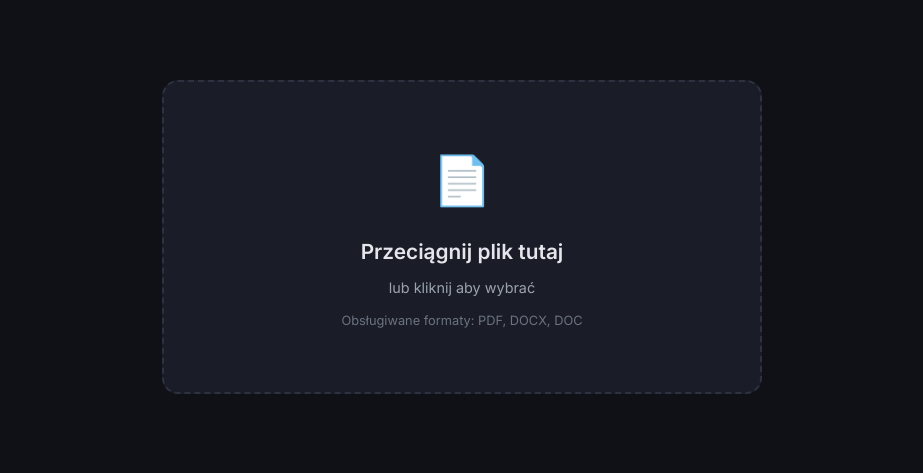
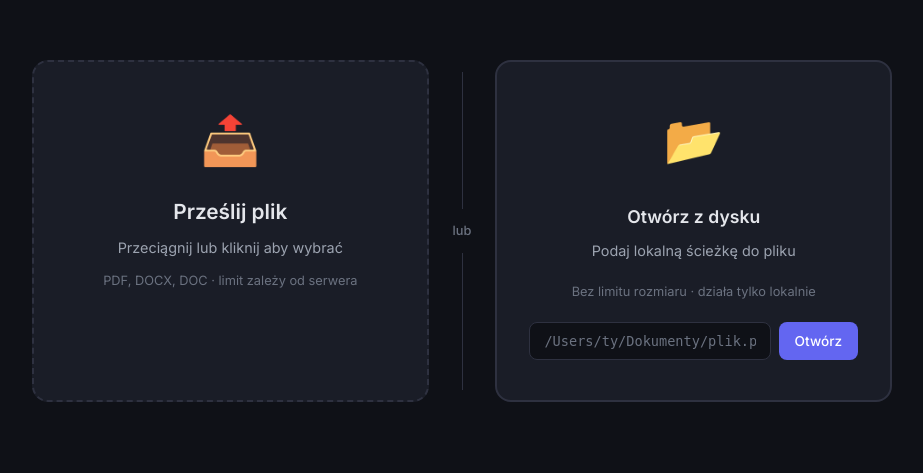
Before and after one commit to RdestPolny/Redaktor, a Flask app: page / in a window 1280 px wide. Shown: the part 65-538 px from the top of the page, without its empty margins (178-1101 px from the left). Run offline with Flask 3, Linux system fonts and the light colour scheme.

Commit message:
feat: Introduce 'Open from disk' functionality with a path input and a new backend handler for local file access.

```diff
--- a/app.py
+++ b/app.py
@@ -167,6 +167,69 @@ def upload_file():
     except Exception as e:
         logger.error("Upload error: %s", e)
         return jsonify(error=str(e)), 400
+
+
+@app.route('/open-path', methods=['POST'])
+def open_path():
+    """Otwiera plik bezpośrednio ze ścieżki lokalnej na serwerze.
+
+    Nie wymaga uploadu HTTP — idealne dla dużych plików (100+ MB) na lokalnym deploy.
+    Body JSON: { "path": "/ścieżka/do/pliku.pdf" }
+    """
+    data = request.get_json()
+    if not data or 'path' not in data:
+        return jsonify(error="Podaj pole 'path' w JSON."), 400
+
+    file_path = data['path'].strip()
+
+    # Podstawowe sprawdzenia bezpieczeństwa
+    if not file_path:
+        return jsonify(error="Ścieżka jest pusta."), 400
+
+    path_obj = Path(file_path)
+
+    if not path_obj.exists():
+        return jsonify(error=f"Plik nie istnieje: {file_path}"), 404
+
+    if not path_obj.is_file():
+        return jsonify(error=f"Podana ścieżka nie jest plikiem: {file_path}"), 400
+
+    # Obsługiwane rozszerzenia
+    ext = path_obj.suffix.lower()
+    if ext not in ('.pdf', '.docx', '.doc'):
+        return jsonify(error=f"Nieobsługiwany format: {ext}. Obsługiwane: PDF, DOCX, DOC"), 400
+
+    try:
+        cleanup_temp_file()  # Wyczyść poprzedni temp jeśli był
+
+        doc = DocumentHandler(str(path_obj), path_obj.name)
+
+        _state['document'] = doc
+        _state['filename'] = path_obj.name
+        _state['file_type'] = doc.file_type
+        _state['total_pages'] = doc.get_page_count()
+        _state['extracted_pages'] = [None] * doc.get_page_count()
+        _state['meta_tags'] = {}
+        _state['seo_articles'] = {}
+        _state['project_name'] = sanitize_filename(path_obj.stem)
+        _state['temp_file_path'] = None  # plik lokalny — nie usuwamy
+
+        file_size_mb = round(path_obj.stat().st_size / 1024 / 1024, 1)
+        logger.info("Otwarto plik lokalny: %s (%.1f MB, %d stron)",
+                    path_obj.name, file_size_mb, doc.get_page_count())
+
+        return jsonify(
+            filename=path_obj.name,
+            file_type=doc.file_type,
+            total_pages=doc.get_page_count(),
+            project_name=_state['project_name'],
+            file_size_mb=file_size_mb,
+        )
+
+    except Exception as e:
+        logger.error("open-path error: %s", e)
+        return jsonify(error=str(e)), 400
+
 
 
 # ===== ROUTES: PAGE DATA =====
--- a/static/app.js
+++ b/static/app.js
@@ -70,6 +70,90 @@ fileInput.addEventListener('change', () => {
         uploadFile(fileInput.files[0]);
     }
 });
+
+// Obsługa Enter w polu ścieżki
+document.addEventListener('DOMContentLoaded', () => {
+    const pathInput = document.getElementById('path-input');
+    if (pathInput) {
+        pathInput.addEventListener('keydown', (e) => {
+            if (e.key === 'Enter') openFromPath();
+        });
+        // Drag & drop ścieżki tekstowej na pole (np. z Findera)
+        pathInput.addEventListener('drop', (e) => {
+            e.preventDefault();
+            const text = e.dataTransfer.getData('text');
+            if (text) pathInput.value = text.trim();
+        });
+    }
+});
+
+async function openFromPath() {
+    const pathInput = document.getElementById('path-input');
+    const filePath = pathInput ? pathInput.value.trim() : '';
+
+    if (!filePath) {
+        showToast('Wpisz ścieżkę do pliku.', 'error');
+        return;
+    }
+
+    const uploadSection = document.getElementById('upload-options') || document.querySelector('.upload-options');
+    const progressEl = document.getElementById('upload-progress');
+    const progressMsg = progressEl.querySelector('p');
+
+    if (uploadSection) uploadSection.classList.add('hidden');
+    progressEl.classList.remove('hidden');
+    progressMsg.textContent = `📂 Otwieranie: ${filePath.split('/').pop() || filePath}…`;
+
+    // Brak progress baru uploadu — plik jest lokalny, otwarcie jest niemal natychmiastowe
+    const fill = document.getElementById('upload-progress-fill');
+    if (fill) fill.style.width = '50%';
+
+    try {
+        const resp = await fetch('/open-path', {
+            method: 'POST',
+            headers: { 'Content-Type': 'application/json' },
+            body: JSON.stringify({ path: filePath }),
+        });
+
+        let data;
+        try {
+            const ct = resp.headers.get('Content-Type') || '';
+            data = ct.includes('application/json')
+                ? await resp.json()
+                : { error: `Błąd serwera HTTP ${resp.status}` };
+        } catch {
+            data = { error: 'Nieoczekiwana odpowiedź serwera.' };
+        }
+
+        if (data.error) {
+            showToast(data.error, 'error');
+            if (uploadSection) uploadSection.classList.remove('hidden');
+            progressEl.classList.add('hidden');
+            progressMsg.textContent = 'Ładowanie pliku…';
+            if (fill) fill.style.width = '0%';
+            return;
+        }
+
+        if (fill) fill.style.width = '100%';
+
+        state.totalPages = data.total_pages;
+        state.filename = data.filename;
+        state.fileType = data.file_type;
+        state.projectName = data.project_name;
+        state.currentPage = 1;
+
+        initWorkspace();
+        const sizeTxt = data.file_size_mb ? ` · ${data.file_size_mb} MB` : '';
+        showToast(`Otwarto: ${data.filename} (${data.total_pages} stron${sizeTxt})`, 'success');
+
+    } catch (err) {
+        showToast('Błąd: ' + err.message, 'error');
+        if (uploadSection) uploadSection.classList.remove('hidden');
+        progressEl.classList.add('hidden');
+        progressMsg.textContent = 'Ładowanie pliku…';
+        if (fill) fill.style.width = '0%';
+    }
+}
 
 async function uploadFile(file) {
     const zone = document.getElementById('upload-zone');
--- a/static/style.css
+++ b/static/style.css
@@ -86,19 +86,113 @@ body {
     flex-direction: column;
     align-items: center;
     justify-content: center;
-    padding: 80px 32px;
+    padding: 60px 32px;
+}
+
+/* Dwa panele obok siebie */
+.upload-options {
+    display: flex;
+    align-items: stretch;
+    gap: 0;
+    max-width: 860px;
+    width: 100%;
+}
+
+/* Pionowy separator "lub" */
+.upload-divider {
+    display: flex;
+    flex-direction: column;
+    align-items: center;
+    justify-content: center;
+    padding: 0 24px;
+    color: var(--text-muted);
+    font-size: 0.8rem;
+    font-weight: 500;
+    position: relative;
+}
+
+.upload-divider::before,
+.upload-divider::after {
+    content: '';
+    flex: 1;
+    width: 1px;
+    background: var(--border);
+    margin: 12px 0;
+}
+
+/* Panel "Otwórz z dysku" */
+.open-path-zone {
+    flex: 1;
+    border: 2px solid var(--border);
+    border-radius: var(--radius-lg);
+    padding: 40px 32px;
+    text-align: center;
+    background: var(--bg-secondary);
+    display: flex;
+    flex-direction: column;
+    align-items: center;
+    gap: 8px;
+    transition: all var(--transition);
+}
+
+.open-path-zone:hover {
+    border-color: var(--accent);
+}
+
+.open-path-zone h2 {
+    font-size: 1.1rem;
+    font-weight: 600;
+    margin-bottom: 0;
+}
+
+.open-path-zone p {
+    color: var(--text-secondary);
+    font-size: 0.9rem;
+}
+
+.path-input-row {
+    display: flex;
+    gap: 8px;
+    width: 100%;
+    margin-top: 12px;
+}
+
+.path-input {
+    flex: 1;
+    background: var(--bg-primary);
+    color: var(--text-primary);
+    border: 1px solid var(--border);
+    border-radius: 8px;
+    padding: 10px 14px;
+    font-size: 0.85rem;
+    font-family: 'SF Mono', 'Fira Code', monospace;
+    transition: border-color var(--transition);
+    min-width: 0;
+}
+
+.path-input:focus {
+    outline: none;
+    border-color: var(--accent);
+    box-shadow: 0 0 0 3px var(--accent-glow);
+}
+
+.path-input::placeholder {
+    color: var(--text-muted);
+}
+
+/* Upload zone (lewy panel) — dopasowania */
+.upload-zone {
+    flex: 1;
 }
 
 .upload-zone {
     border: 2px dashed var(--border);
     border-radius: var(--radius-lg);
-    padding: 60px 80px;
+    padding: 40px 32px;
     text-align: center;
     cursor: pointer;
     transition: all var(--transition);
     background: var(--bg-secondary);
-    max-width: 600px;
-    width: 100%;
 }
 
 .upload-zone:hover,
@@ -820,6 +914,28 @@ body {
     }
 
     .upload-zone {
-        padding: 40px 24px;
+        padding: 32px 20px;
+    }
+
+    .upload-options {
+        flex-direction: column;
+        max-width: 500px;
+    }
+
+    .upload-divider {
+        flex-direction: row;
+        padding: 16px 0;
+    }
+
+    .upload-divider::before,
+    .upload-divider::after {
+        flex: 1;
+        width: auto;
+        height: 1px;
+        margin: 0 12px;
+    }
+
+    .open-path-zone {
+        padding: 32px 20px;
     }
 }
--- a/templates/index.html
+++ b/templates/index.html
@@ -24,13 +24,37 @@
 
     <!-- UPLOAD ZONE -->
     <section id="upload-section" class="upload-section">
-        <div class="upload-zone" id="upload-zone">
-            <div class="upload-icon">📄</div>
-            <h2>Przeciągnij plik tutaj</h2>
-            <p>lub kliknij aby wybrać</p>
-            <p class="upload-formats">Obsługiwane formaty: {{ supported_formats | join(', ') }}</p>
-            <input type="file" id="file-input" accept=".pdf,.docx,.doc" hidden>
+        <div class="upload-options">
+
+            <!-- OPCJA 1: Upload przez przeglądarkę -->
+            <div class="upload-zone" id="upload-zone">
+                <div class="upload-icon">📤</div>
+                <h2>Prześlij plik</h2>
+                <p>Przeciągnij lub kliknij aby wybrać</p>
+                <p class="upload-formats">{{ supported_formats | join(', ') }} · limit zależy od serwera</p>
+                <input type="file" id="file-input" accept=".pdf,.docx,.doc" hidden>
+            </div>
+
+            <div class="upload-divider">
+                <span>lub</span>
+            </div>
+
+            <!-- OPCJA 2: Otwórz z dysku przez ścieżkę lokalną -->
+            <div class="open-path-zone">
+                <div class="upload-icon">📂</div>
+                <h2>Otwórz z dysku</h2>
+                <p>Podaj lokalną ścieżkę do pliku</p>
+                <p class="upload-formats">Bez limitu rozmiaru · działa tylko lokalnie</p>
+                <div class="path-input-row">
+                    <input type="text" id="path-input" class="path-input" placeholder="/Users/ty/Dokumenty/plik.pdf"
+                        spellcheck="false" autocomplete="off">
+                    <button class="btn btn-primary" onclick="openFromPath()">Otwórz</button>
+                </div>
+            </div>
+
         </div>
+
+        <!-- Progress (wspólny dla obu trybów) -->
         <div id="upload-progress" class="upload-progress hidden">
             <div class="spinner"></div>
             <p>Ładowanie pliku…</p>
```
